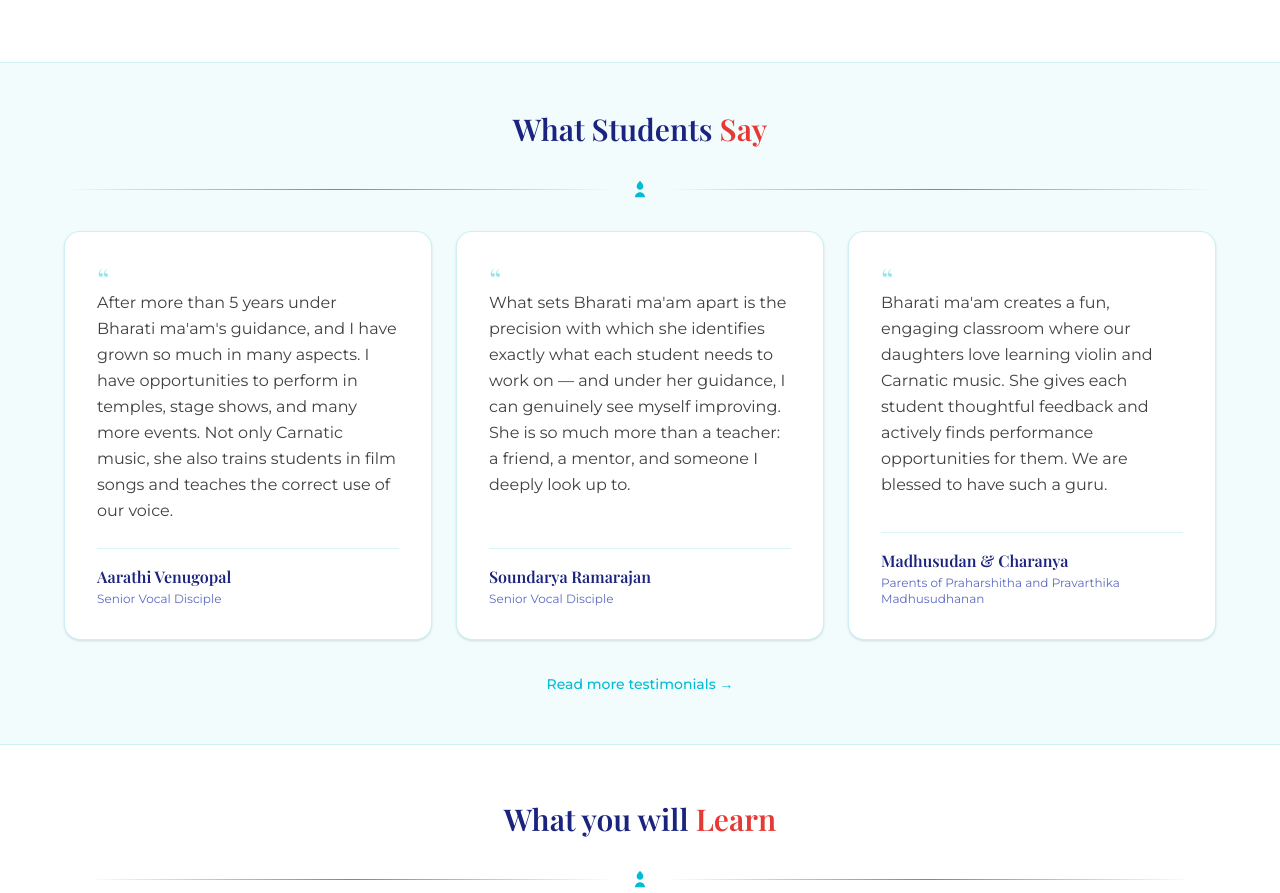
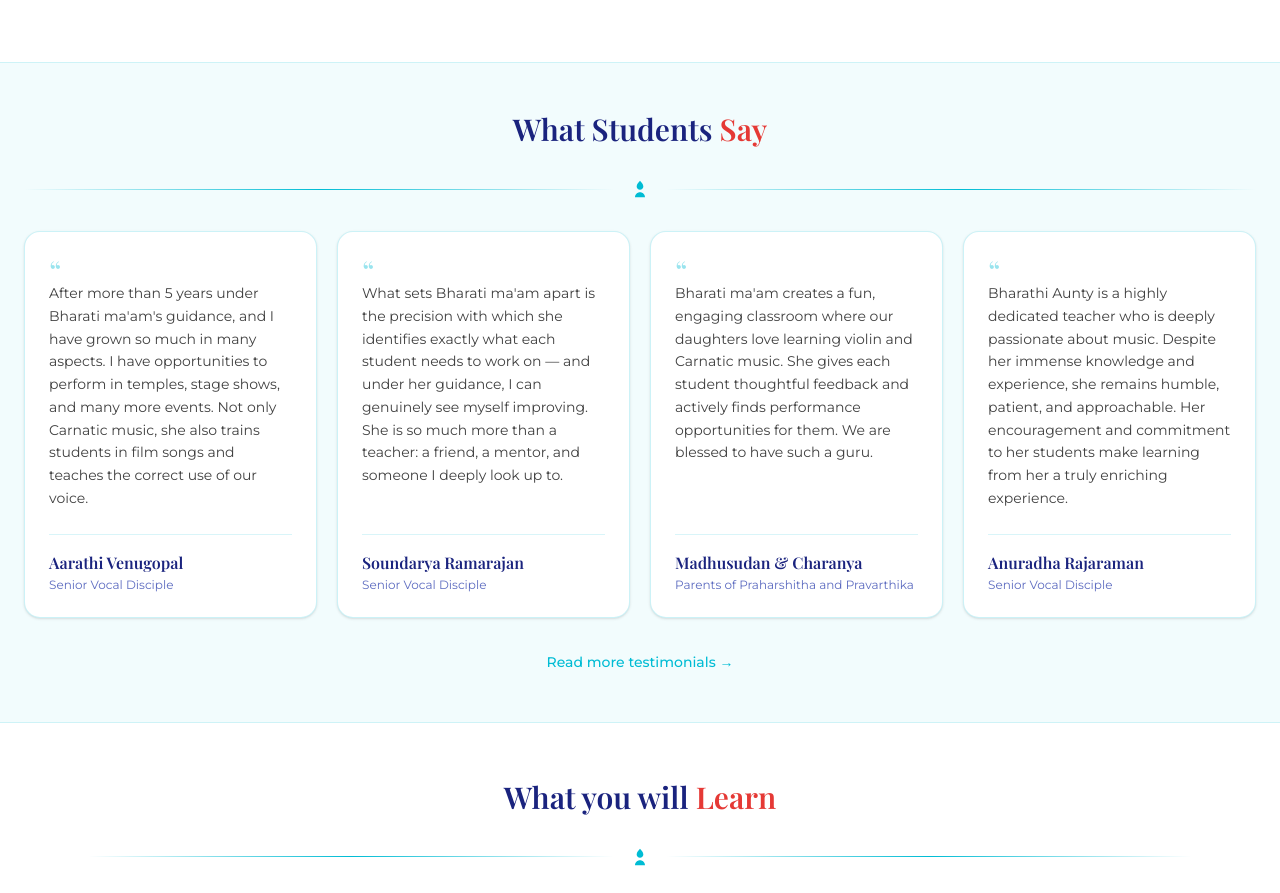
Before and after one commit to Vshnv2001/dhwani-sg, a Next.js app in the folder dhwani-fe/: page / in a window 1280 px wide. Shown: the part 629-1522 px from the top of the page. Built offline with nearby package versions, Linux system fonts and the light colour scheme.

Commit message:
Add testimonial

```diff
--- a/dhwani-fe/components/HomeQuotes.tsx
+++ b/dhwani-fe/components/HomeQuotes.tsx
@@ -9,23 +9,23 @@ type HomeQuotesProps = {
 export default function HomeQuotes({ quotes }: HomeQuotesProps) {
   return (
     <section className="border-y border-cyan/15 bg-cyan/5 px-6 py-12">
-      <div className="mx-auto max-w-6xl">
+      <div className="mx-auto max-w-7xl">
         <h2 className="text-center font-serif text-2xl font-semibold text-navy md:text-3xl">
           What Students <span className="text-red-accent">Say</span>
         </h2>
         <LotusDivider />
 
-        <div className="grid gap-6 md:grid-cols-2 lg:grid-cols-3">
+        <div className="grid gap-5 sm:grid-cols-2 lg:grid-cols-4">
           {quotes.map((item) => (
             <figure
               key={item.name}
-              className="flex h-full flex-col rounded-2xl border border-cyan/20 bg-white p-6 shadow-sm md:p-8"
+              className="flex h-full flex-col rounded-2xl border border-cyan/20 bg-white p-5 shadow-sm lg:p-6"
             >
               <blockquote className="flex-1">
                 <span className="font-serif text-3xl leading-none text-cyan/40" aria-hidden="true">
                   &ldquo;
                 </span>
-                <p className="-mt-2 text-sm leading-relaxed text-neutral-700 md:text-base">
+                <p className="-mt-2 text-sm leading-relaxed text-neutral-700">
                   {item.quote}
                 </p>
               </blockquote>
--- a/dhwani-fe/content/about-bharati.yaml
+++ b/dhwani-fe/content/about-bharati.yaml
@@ -6,10 +6,12 @@ sections:
         under her mother Mrs. Saroja Sampath, disciple of Sangeetha Kalanidhi
         Dr. S. Ramanathan, and Carnatic Violin under Lalgudi Smt. S. Alamelu.
       - >
-        She has won many prestigious music competitions in India, notably first
-        prize in Tamil Nadu State level competitions conducted by the Government
-        of India's Nehru Yuva Kendra in 1995, and also a Gold in Kanchi
-        Kamakoti's Jan Kalyan competition.
+        She has won many prestigious music competitions, notably first prize in
+        Tamil Nadu State level competitions conducted by the Government of
+        India's Nehru Yuva Kendra in 1995, a Gold in Kanchi Kamakoti's Jan
+        Kalyan competition, and first prize for the violin open category in the
+        National Level Indian Music competition (2000) held by the National Arts
+        Council, Singapore.
       - >
         After moving to Singapore in 1997, she came under the tutelage of
         renowned musicians in SIFAS (Singapore Indian Fine Arts Society) for
@@ -28,9 +30,7 @@ sections:
         and hence was able to adapt to different styles of classical music.
       - >
         She has also rendered Carnatic–Hindustani Jugalbandi concerts on violin,
-        which were very well appreciated. She won first prize for the violin
-        open category in the National Level Indian Music competition (year 2000)
-        held by the National Arts Council, Singapore.
+        which were very well appreciated.
 
   - title: As a Composer
     paragraphs:
--- a/dhwani-fe/content/home-quotes.yaml
+++ b/dhwani-fe/content/home-quotes.yaml
@@ -16,9 +16,17 @@ quotes:
       someone I deeply look up to.
 
   - name: Madhusudan & Charanya
-    role: Parents of Praharshitha and Pravarthika Madhusudhanan
+    role: Parents of Praharshitha and Pravarthika
     quote: >
       Bharati ma'am creates a fun, engaging classroom where our daughters love
       learning violin and Carnatic music. She gives each student thoughtful
       feedback and actively finds performance opportunities for them. We are
       blessed to have such a guru.
+
+  - name: Anuradha Rajaraman
+    role: Senior Vocal Disciple
+    quote: >
+      Bharathi Aunty is a highly dedicated teacher who is deeply passionate about music.
+      Despite her immense knowledge and experience, she remains humble, patient, and
+      approachable. Her encouragement and commitment to her students make learning
+      from her a truly enriching experience.
--- a/dhwani-fe/content/testimonials.yaml
+++ b/dhwani-fe/content/testimonials.yaml
@@ -14,7 +14,7 @@ testimonials:
 
       If you are thinking of joining her, please do so without any second thoughts.
 
-  - name: Sravani
+  - name: Sravani Nagella
     photo: /assets/sravani_1.jpg
     quote: |
       When I started learning Carnatic Vocal at Dhwani Music Academy, I was very weak on my basics such as Taalam and Swarasthanam. I had nearly no knowledge of Carnatic theory and was unable to identify basic taalams and raagas. Bharati Ma'am is very patient with her teaching approach. She always gives her undivided attention to her students, making sure to dedicate herself to training each and every student even in group classes. She takes her time to meticulously teach me the nuances and identify even minute mistakes in my singing, and also makes sure that I understood my mistakes.
@@ -93,6 +93,12 @@ testimonials:
 
       I can clearly see how much I have improved in my music and the credit goes to our teacher Bharathi Murali. We are really fortunate and blessed to have her as our Guru..thank you mam 🙏🏻
 
+  - name: Anuradha Rajaraman
+    role: Senior Vocal Disciple
+    photo: /assets/aunties/anu.png
+    quote: |
+      Bharathi Aunty is a highly dedicated teacher who is deeply passionate about music. Despite her immense knowledge and experience, she remains humble, patient, and approachable. Her encouragement and commitment to her students make learning from her a truly enriching experience.
+
   - name: Sundari
     role: Parent & Adult Vocal Student
     photo: /assets/aunties/sundari_aunty.png
```
Also changed, not shown: 1 other file (tests, documents, lock files or other folders).
